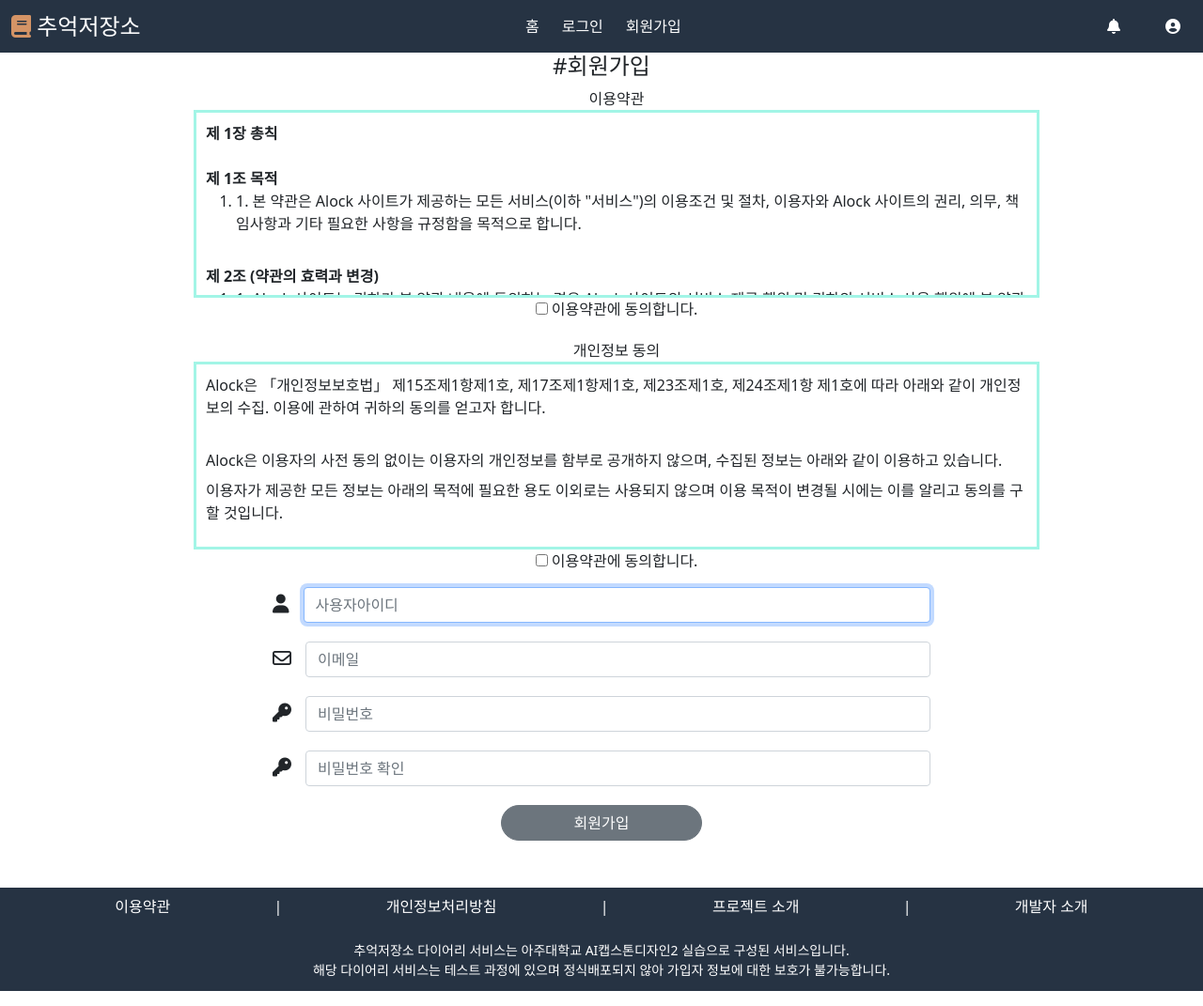
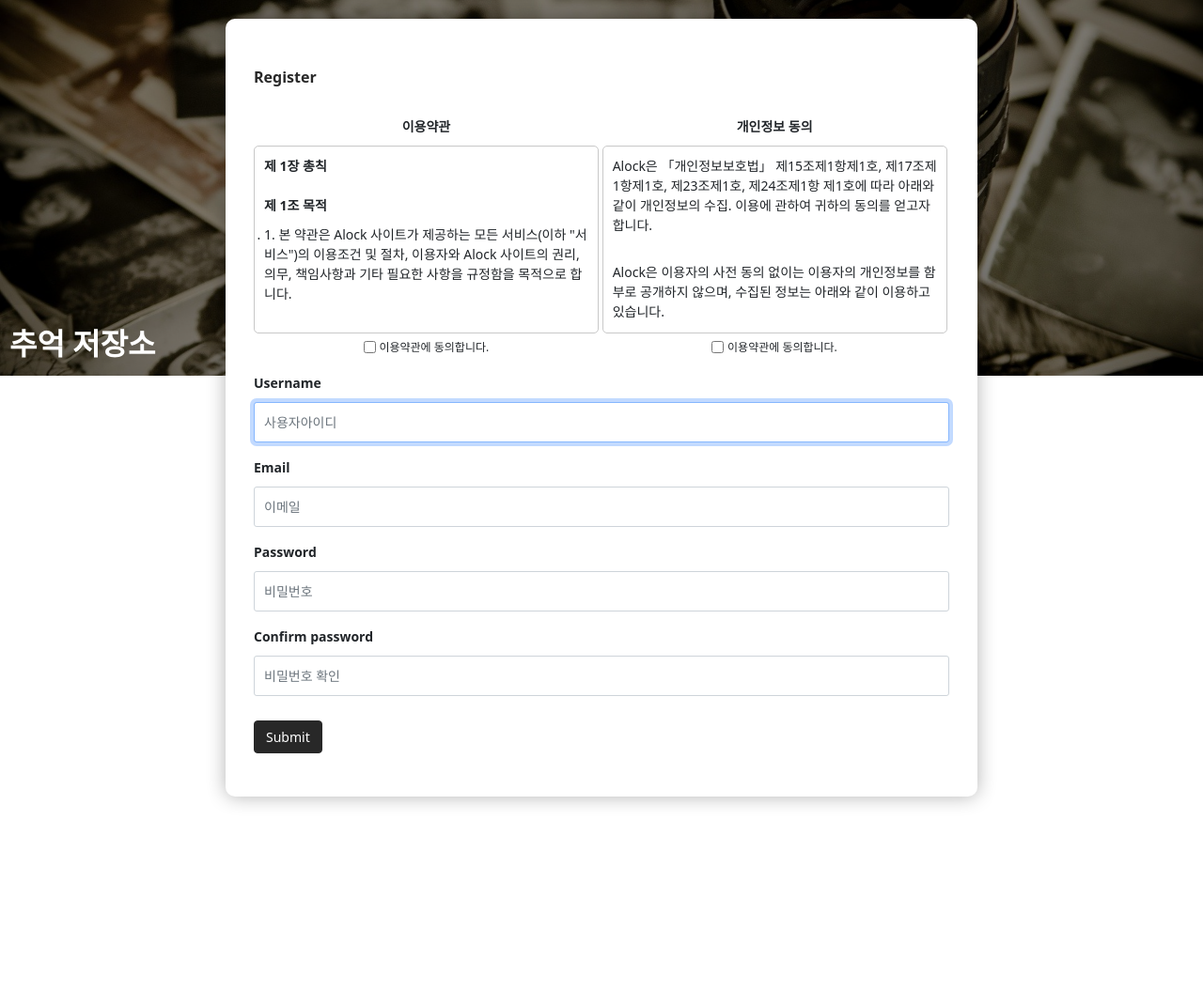
Before and after one commit to Normal-case/pyary, a Django app: page /account/create/ in a window 1280 px wide. Shown: the whole page at 94% size. After the commit the page ends 857 px from the top, so only its background shows below. Run offline with Django 3.2, Linux system fonts and the light colour scheme; some libraries are stand-ins or nearby versions.

Commit message:
Add files via upload

```diff
--- /dev/null
+++ b/static/custom.css
@@ -0,0 +1,185 @@
+* {
+    box-sizing: border-box
+}
+
+body {
+    margin: 0;
+}
+
+#background {
+    height: 50vh;
+    background-image: url("images/background.jpg");
+    background-size: cover;
+    background-position: center;
+    position: relative;
+}
+
+.mt-20 {
+    margin-top: 20px;
+}
+
+.mt-10 {
+    margin-top: 10px;
+}
+
+#background .layer {
+    background-color: rgba(0, 0, 0, 0.5);
+    position: absolute;
+    top: 0;
+    bottom: 0;
+    right: 0;
+    left: 0;
+}
+
+#background .title {
+    font-size: 2em;
+    font-weight: bold;
+    position: absolute;
+    bottom: 10px;
+    left: 10px;
+    color: #ffffff;
+}
+
+#login {
+    height: 50vh;
+    text-align: center;
+    background-color: #ffffff;
+}
+
+#login .form_wrapper {
+    top: calc(50vh - 203px);
+    left: calc(50vw - 200px);
+    width: 400px;
+    padding: 30px;
+    position: absolute;
+    border-radius: 10px;
+    /*border: 1px solid #efefef;*/
+    background-color: #ffffff;
+    box-shadow: 0px 0px 20px rgba(0, 0, 0, .3);
+    display: inline-block;
+    text-align: left;
+}
+
+#login dl, #login ol, #login ul {
+    padding: 0;
+}
+
+#login .title {
+    font-size: 16px;
+    font-weight: bold;
+    color: #282828;
+    margin: 20px 0;
+}
+
+#login .login_form li {
+    font-size: 14px;
+    margin: 10px 0;
+}
+
+#login .form-control {
+    border-radius: 3px;
+    font-size: 14px;
+    padding: 10px 10px;
+}
+
+#login .btn-secondary {
+    background-color: #282828;
+    border-color: #282828;
+    font-size: 14px;
+}
+
+#login .btn-secondary:hover {
+    background-color: #000000;
+    border-color: #000000;
+}
+
+#login .input_label {
+    font-weight: bold;
+}
+
+#login label {
+    font-size: 12px;
+    top: -2.5px;
+    position: relative;
+}
+
+
+#register {
+    height: 50vh;
+    text-align: center;
+    background-color: #ffffff;
+}
+
+#register .form_wrapper {
+    top: calc(50vh - 424px);
+    left: calc(50vw - 400px);
+    /*max-height: 100vh;*/
+    width: 800px;
+    padding: 30px;
+    position: absolute;
+    border-radius: 10px;
+    /*border: 1px solid #efefef;*/
+    background-color: #ffffff;
+    box-shadow: 0px 0px 20px rgba(0, 0, 0, .3);
+    display: inline-block;
+    text-align: left;
+}
+
+@media (max-height: 800px) {
+    #register {
+        height: 890px;
+    }
+    #register .form_wrapper {
+        top: 20px;
+        margin-bottom: 20px;
+    }
+    #background{
+        position:fixed;
+        top: 0;
+        left: 0;
+        right: 0;
+    }
+}
+
+#register dl, #register ol, #register ul {
+    padding: 0;
+}
+
+#register .title {
+    font-size: 16px;
+    font-weight: bold;
+    color: #282828;
+    margin: 20px 0;
+}
+
+#register .login_form li {
+    font-size: 14px;
+    margin: 10px 0;
+}
+
+#register .form-control {
+    border-radius: 3px;
+    font-size: 14px;
+    padding: 10px 10px;
+}
+
+#register .btn-secondary {
+    background-color: #282828;
+    border-color: #282828;
+    font-size: 14px;
+}
+
+#register .btn-secondary:hover {
+    background-color: #000000;
+    border-color: #000000;
+}
+
+#register .input_label {
+    font-weight: bold;
+}
+
+#register label {
+    font-size: 12px;
+    top: -2.5px;
+    position: relative;
+}
--- a/templates/accountapp/create.html
+++ b/templates/accountapp/create.html
@@ -1,42 +1,106 @@
-{% extends 'base.html' %}
+{% extends 'nonHeader.html' %}
 {% load static %}
+
 {% block content %}
-        <div class="create_name" style='text-align: center;'>
-            <h4>#회원가입</h4>
+    <div id="background">
+        <div class="layer"></div>
+        <div class="title">추억 저장소</div>
     </div>
-        <form action="{% url 'accountapp:create' %}" method='post' class="loding_next">
+    <div id="register">
+        <div class="form_wrapper">
+            <div class="title">Register</div>
+            <form action="{% url 'accountapp:create' %}" method='POST' class="login_form">
                 {% csrf_token %}
-            <div id="center">
-                <div class="agreement">
+                <div class="login_layout">
+                    <div id="username">
                         <ul>
-                        <li style='padding-bottom: 20px;'>{% include './snippets/agreement_using.html' %}</li>
-                        <li>{% include './snippets/agreement_information.html' %}</li>
+                            <li>
+                                <div style="width: calc(50% - 3px); display: inline-block">{% include './snippets/agreement_using.html' %}</div>
+                                <div style="width: calc(50% - 3px); display: inline-block">{% include './snippets/agreement_information.html' %}</div>
+                            </li>
                         </ul>
-                </div>
-                <div id="user_name_create" style='padding-bottom: 20px'>
-                        <div style='max-width: 700px; margin: 0 auto; display: flex;'><i class="fas fa-user" style='padding-right: 15px; padding-top: 8px; font-size: 20px;'></i>{{ form.username }}</div>
-                    <div>
-                    {% for error in form.username.errors %}
-                        {{ error }}
-                    {% endfor %}
-                    </div>
-                </div>
-                <div id="user_email_confirm" style='padding-bottom: 20px'>
-                    <div style='max-width: 700px; margin: 0 auto; display: flex;'><i class="far fa-envelope" style='padding-right: 15px; padding-top: 8px; font-size: 20px;'></i>{{ form.email }}</div>
-                </div>
-                <div id="user_password_create" style='padding-bottom: 20px'>
-                    <div style='max-width: 700px; margin: 0 auto; display: flex;'><i class="fas fa-key" style='padding-right: 15px; padding-top: 8px; font-size: 20px;'></i>{{ form.password1 }}</div>
-                </div>
-                <div id="user_password_again" style='padding-bottom: 20px'>
-                    <div style='max-width: 700px; margin: 0 auto; display: flex;'><i class="fas fa-key" style='padding-right: 15px; padding-top: 8px; font-size: 20px;'></i>{{ form.password2 }}</div>
-                    <div style="border: none; font-size: 14px; color: red;">
+                        <ul class="username_layout">
+                            <li class="input_label">Username</li>
+                            <li>{{ form.username }}</li>
+                        </ul>
+                        <ul class="username_layout">
+                            <li class="input_label">Email</li>
+                            <li>{{ form.email }}</li>
+                        </ul>
+                        <ul class="password_layout">
+                            <li class="input_label">Password</li>
+                            <li>{{ form.password1 }}</li>
+                        </ul>
+                        <ul class="password_layout">
+                            <li class="input_label">Confirm password</li>
+                            <li>{{ form.password2 }}</li>
+                        </ul>
+                        <ul class="password_layout">
+                            <li>
                                 {% for error in form.password2.errors %}
                                     {{ error }}
                                 {% endfor %}
+                            </li>
+                        </ul>
+                    </div>
+                    <div id="login_btn_section">
+                        <ul id="login_btn">
+                            <li><input type="submit" value="Submit" class="btn btn-secondary mt-10"></li>
+                        </ul>
                     </div>
                 </div>
-                <div style='text-align: center; padding-bottom: 50px;'><input style='margin: 0 auto;' type="submit" value='회원가입' class="btn btn-secondary col-2 rounded-pill"></div>
+            </form>
+        </div>
+    </div>
 
-            </div>
-        </form>
+
+{#    <div class="create_name" style='text-align: center;'>#}
+{#        <h4>#회원가입</h4>#}
+{#    </div>#}
+{#    <form action="{% url 'accountapp:create' %}" method='post' class="loding_next">#}
+{#        {% csrf_token %}#}
+{#        <div id="center">#}
+{#            <div class="agreement">#}
+{#                <ul>#}
+{#                    <li style='padding-bottom: 20px;'>{% include './snippets/agreement_using.html' %}</li>#}
+{#                    <li>{% include './snippets/agreement_information.html' %}</li>#}
+{#                </ul>#}
+{#            </div>#}
+{#            <div id="user_name_create" style='padding-bottom: 20px'>#}
+{#                <div style='max-width: 700px; margin: 0 auto; display: flex;'><i class="fas fa-user"#}
+{#                                                                                 style='padding-right: 15px; padding-top: 8px; font-size: 20px;'></i>{{ form.username }}#}
+{#                </div>#}
+{#                <div>#}
+{#                    {% for error in form.username.errors %}#}
+{#                        {{ error }}#}
+{#                    {% endfor %}#}
+{#                </div>#}
+{#            </div>#}
+{#            <div id="user_email_confirm" style='padding-bottom: 20px'>#}
+{#                <div style='max-width: 700px; margin: 0 auto; display: flex;'><i class="far fa-envelope"#}
+{#                                                                                 style='padding-right: 15px; padding-top: 8px; font-size: 20px;'></i>{{ form.email }}#}
+{#                </div>#}
+{#            </div>#}
+{#            <div id="user_password_create" style='padding-bottom: 20px'>#}
+{#                <div style='max-width: 700px; margin: 0 auto; display: flex;'><i class="fas fa-key"#}
+{#                                                                                 style='padding-right: 15px; padding-top: 8px; font-size: 20px;'></i>{{ form.password1 }}#}
+{#                </div>#}
+{#            </div>#}
+{#            <div id="user_password_again" style='padding-bottom: 20px'>#}
+{#                <div style='max-width: 700px; margin: 0 auto; display: flex;'><i class="fas fa-key"#}
+{#                                                                                 style='padding-right: 15px; padding-top: 8px; font-size: 20px;'></i>{{ form.password2 }}#}
+{#                </div>#}
+{#                <div style="border: none; font-size: 14px; color: red;">#}
+{#                    {% for error in form.password2.errors %}#}
+{#                        {{ error }}#}
+{#                    {% endfor %}#}
+{#                </div>#}
+{#            </div>#}
+{#            <div style='text-align: center; padding-bottom: 50px;'><input style='margin: 0 auto;' type="submit"#}
+{#                                                                          value='회원가입'#}
+{#                                                                          class="btn btn-secondary col-2 rounded-pill">#}
+{#            </div>#}
+{##}
+{#        </div>#}
+{#    </form>#}
 {% endblock %}
--- a/templates/accountapp/snippets/agreement_information.html
+++ b/templates/accountapp/snippets/agreement_information.html
@@ -1,7 +1,7 @@
-<div class="agreement_info_title" style='text-align: center;'>
+<div class="agreement_info_title" style='text-align: center;font-weight: bold;font-size: 14px;margin: 10px 0;'>
     개인정보 동의
 </div>
-<div class="agreement_info_content" style='overflow:auto; height: 200px; width: 900px; margin: 0 auto; border: solid #A2F5E6'>
+<div class="agreement_info_content" style='overflow:auto; height: 200px; width: 100%; margin: 0 auto; border: 1px solid #c8c8c8; border-radius: 5px; display: inline-block'>
     <dl style='padding: 10px 10px;'>
         <dd>Alock은 「개인정보보호법」 제15조제1항제1호, 제17조제1항제1호, 제23조제1호, 제24조제1항 제1호에 따라 아래와 같이 개인정보의 수집. 이용에 관하여 귀하의 동의를 얻고자 합니다.</dd>
         <br>
--- a/templates/accountapp/snippets/agreement_using.html
+++ b/templates/accountapp/snippets/agreement_using.html
@@ -1,7 +1,7 @@
-<div class="agreement_title" style='text-align: center;'>
+<div class="agreement_title" style='text-align: center;font-weight: bold;font-size: 14px;margin: 10px 0;'>
     이용약관
 </div>
-<div class="agreement_content" style='overflow:auto; height: 200px; width: 900px; margin: 0 auto; border: solid #A2F5E6'>
+<div class="agreement_content" style='overflow:auto; height: 200px; width: 100%; margin: 0 auto; border: 1px solid #c8c8c8; border-radius: 5px; display: inline-block'>
     <dl style='padding: 10px 10px;'>
         <dt>제 1장 총칙</dt>
         <br>
--- a/templates/head.html
+++ b/templates/head.html
@@ -8,6 +8,7 @@
     <!-- CSS only -->
     <link href="https://cdn.jsdelivr.net/npm/bootstrap@5.0.1/dist/css/bootstrap.min.css" rel="stylesheet" integrity="sha384-+0n0xVW2eSR5OomGNYDnhzAbDsOXxcvSN1TPprVMTNDbiYZCxYbOOl7+AMvyTG2x" crossorigin="anonymous">
     <link rel="stylesheet" href="{% static 'base.css' %}">
+    <link rel="stylesheet" href="{% static 'custom.css' %}">
 
     <!-- FONTAWESOME JS -->
     <script src="https://kit.fontawesome.com/ba464b1dcd.js" crossorigin="anonymous"></script>
--- /dev/null
+++ b/templates/nonHeader.html
@@ -0,0 +1,19 @@
+{% load static %}
+{% include 'head.html' %}
+<html lang="ko">
+<title>
+    {% block title %}
+    {% endblock %} | Memory_Storage
+</title>
+
+<body>
+
+    <div>
+        {% block content %}
+
+        {% endblock %}
+    </div>
+
+</body>
+
+</html>
```
Also changed, not shown: templates/accountapp/login.html (+22 -13 lines), static/images/background.jpg (added). Lines whose indentation alone changed are shown as unchanged.
